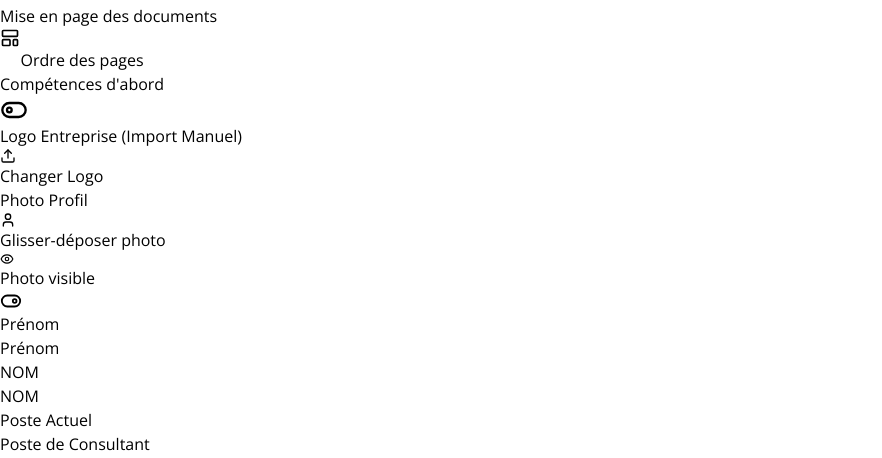
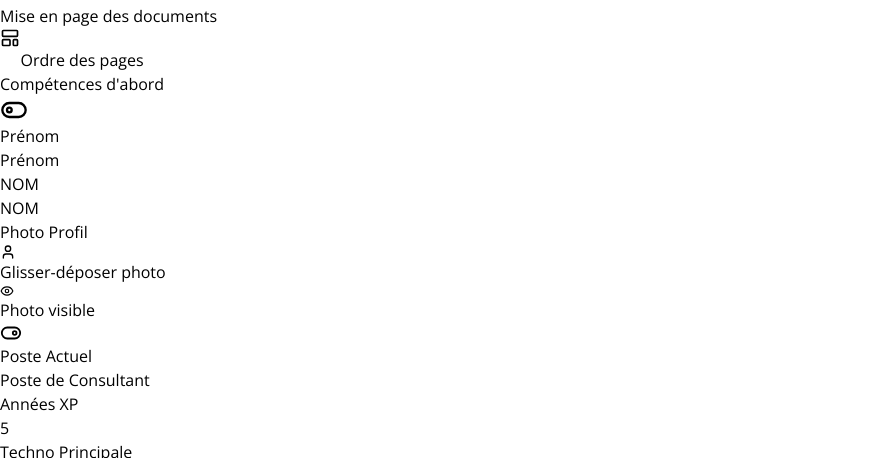
Before and after one commit to pierronp-afk/CV-CREATOR-main, a React (Vite) app: page / in a window 1280 px wide. Shown: the part 940-1398 px from the top of the page, without its empty margins (0-882 px from the left). Built offline with nearby package versions, Linux system fonts and the light colour scheme.

Commit message:
UI: Rebranding Smile Group, profile layout refinement, and bio limit

```diff
--- a/src/App.jsx
+++ b/src/App.jsx
@@ -489,7 +489,7 @@ export default function App() {
               <div className="pt-36 px-16 pb-0 flex-shrink-0 text-left">
                  <h1 className="uppercase leading-[0.85] mb-8 font-montserrat text-[#333333] text-left">
                    {cvData.isAnonymous
-                    ? `${String(cvData.profile.firstname?.[0] || '').toUpperCase()}${String(cvData.profile.lastname?.substring(0, 3) || '').toUpperCase()}`
+                    ? <span className="text-4xl block font-black">{String(cvData.profile.firstname?.[0] || '').toUpperCase()}{String(cvData.profile.lastname?.substring(0, 3) || '').toUpperCase()}</span>
                     : <><span className="text-4xl block font-semibold opacity-90 text-left">{String(cvData.profile.firstname)}</span><span className="text-6xl font-black text-left">{String(cvData.profile.lastname)}</span></>}
                  </h1>
                  <div className="inline-block bg-[#2E86C1] text-white font-bold text-xl px-4 py-1 rounded-sm uppercase mb-6 tracking-wider shadow-sm text-left">{String(cvData.profile.years_experience)} ans d'expérience</div>
@@ -499,7 +499,7 @@ export default function App() {
               <div className="flex-1 flex flex-col justify-start pt-0 pb-12 overflow-hidden text-center text-left">
                   {cvData.profile.summary && cvData.profile.summary.replace(/<[^>]*>/g, '').trim() !== "" && (
                     <div className="px-24 mb-10 relative z-10 flex flex-col items-center text-center text-left">
-                       <div className="text-lg text-[#333333] leading-relaxed italic border-t border-slate-100 pt-8 break-words w-full max-w-[160mm] text-justify" dangerouslySetInnerHTML={{__html: formatTextForPreview(cvData.profile.summary, true)}}></div>
+                       <div className="text-lg text-[#333333] leading-relaxed italic border-t border-slate-100 pt-8 break-words w-full max-w-[160mm] text-justify overflow-hidden" style={{ display: '-webkit-box', WebkitLineClamp: 9, WebkitBoxOrient: 'vertical' }} dangerouslySetInnerHTML={{__html: formatTextForPreview(cvData.profile.summary, true)}}></div>
                     </div>
                   )}
                   <div className="w-full bg-[#2E86C1] py-3 px-16 mb-1 flex items-center justify-center gap-10 shadow-inner relative z-10 flex-shrink-0 text-left tech-banner">
--- a/src/components/cv/CornerTriangle.jsx
+++ b/src/components/cv/CornerTriangle.jsx
@@ -8,8 +8,8 @@ const CornerTriangle = ({ customLogo }) => (
   <div className="absolute top-0 left-0 w-[170px] h-[170px] z-50 pointer-events-none print:w-[150px] print:h-[150px]">
     <div className="absolute top-0 left-0 w-full h-full bg-[#2E86C1] triangle-bg" style={{ clipPath: 'polygon(0 0, 100% 0, 0 100%)' }}></div>
     {customLogo && customLogo !== "null" && (
-      <div className="absolute top-[12px] left-[12px] w-[100px] h-[100px] flex items-center justify-center">
-          <img src={customLogo} onError={handleImageError} className="max-w-full max-h-full object-contain brightness-0 invert" style={{ transform: 'rotate(-45deg)' }} alt="Logo" />
+      <div className="absolute top-[-5px] left-[-5px] w-[135px] h-[135px] flex items-center justify-center">
+          <img src={customLogo} onError={handleImageError} className="max-w-full max-h-full object-contain" style={{ transform: 'rotate(-45deg)' }} alt="Logo" />
       </div>
     )}
   </div>
--- a/src/components/steps/StepProfil.jsx
+++ b/src/components/steps/StepProfil.jsx
@@ -43,9 +43,9 @@ export default function StepProfil({
       </div>
 
       <div className="grid grid-cols-2 gap-4 mb-6 text-left">
-        <div className="p-3 border border-blue-100 bg-blue-50/50 rounded-lg flex flex-col gap-2 text-left">
-          <span className="text-[10px] font-bold text-[#3b72ff] uppercase text-left">Logo Entreprise (Import Manuel)</span>
-          <DropZoneUI onFile={handleSmileLogo} label={cvData.smileLogo ? "Changer Logo" : "Charger Logo"} className="h-24 bg-white text-left" />
+        <div>
+          <InputUI label="Prénom" value={cvData.profile.firstname} onChange={(v) => handleProfileChange('firstname', v)} />
+          <InputUI label="NOM" value={cvData.profile.lastname} onChange={(v) => handleProfileChange('lastname', v)} />
         </div>
         <div className="p-3 border border-slate-200 bg-slate-50 rounded-lg flex flex-col gap-2 text-left">
           <span className="text-[10px] font-bold text-slate-600 uppercase flex items-center justify-between text-left">Photo Profil</span>
@@ -63,10 +63,6 @@ export default function StepProfil({
             {cvData.hidePhoto ? <ToggleLeft className="text-slate-300" size={22}/> : <ToggleRight className="text-[#3b72ff]" size={22}/>}
           </button>
         </div>
-      </div>
-      <div className="grid grid-cols-2 gap-4 text-left">
-        <InputUI label="Prénom" value={cvData.profile.firstname} onChange={(v) => handleProfileChange('firstname', v)} />
-        <InputUI label="NOM" value={cvData.profile.lastname} onChange={(v) => handleProfileChange('lastname', v)} />
       </div>
       <InputUI label="Poste Actuel" value={cvData.profile.current_role} onChange={(v) => handleProfileChange('current_role', v)} />
       <div className="grid grid-cols-2 gap-4 text-left">
--- a/src/hooks/useCvData.js
+++ b/src/hooks/useCvData.js
@@ -37,6 +37,11 @@ export const useCvData = () => {
             if (typeof c === 'string') return { name: c, logo: null };
             return c;
           });
+        }
+
+        // Migration for the logo
+        if (parsed.smileLogo === "/favicon.png") {
+          parsed.smileLogo = DEFAULT_CV_DATA.smileLogo;
         }
 
         return parsed;
--- a/src/index.css
+++ b/src/index.css
@@ -1,8 +1,9 @@
+@import url('https://fonts.googleapis.com/css2?family=Montserrat:wght@400;600;700;900&family=Open+Sans:ital,wght@0,400;0,600;0,700;1,400&display=swap');
+
 @tailwind base;
 @tailwind components;
 @tailwind utilities;
 
-@import url('https://fonts.googleapis.com/css2?family=Montserrat:wght@400;600;700;900&family=Open+Sans:ital,wght@0,400;0,600;0,700;1,400&display=swap');
 
 body {
   margin: 0;
--- a/src/utils/cv.js
+++ b/src/utils/cv.js
@@ -67,7 +67,7 @@ export const DEFAULT_CV_DATA = {
   showSecteur: true,
   showCertif: true,
   swapPages: false, // false: Compétences en p2 | true: Expériences en p2
-  smileLogo: "/favicon.png",
+  smileLogo: "/logos/smile-white.png",
   profile: {
     firstname: "Prénom",
     lastname: "NOM",
```
